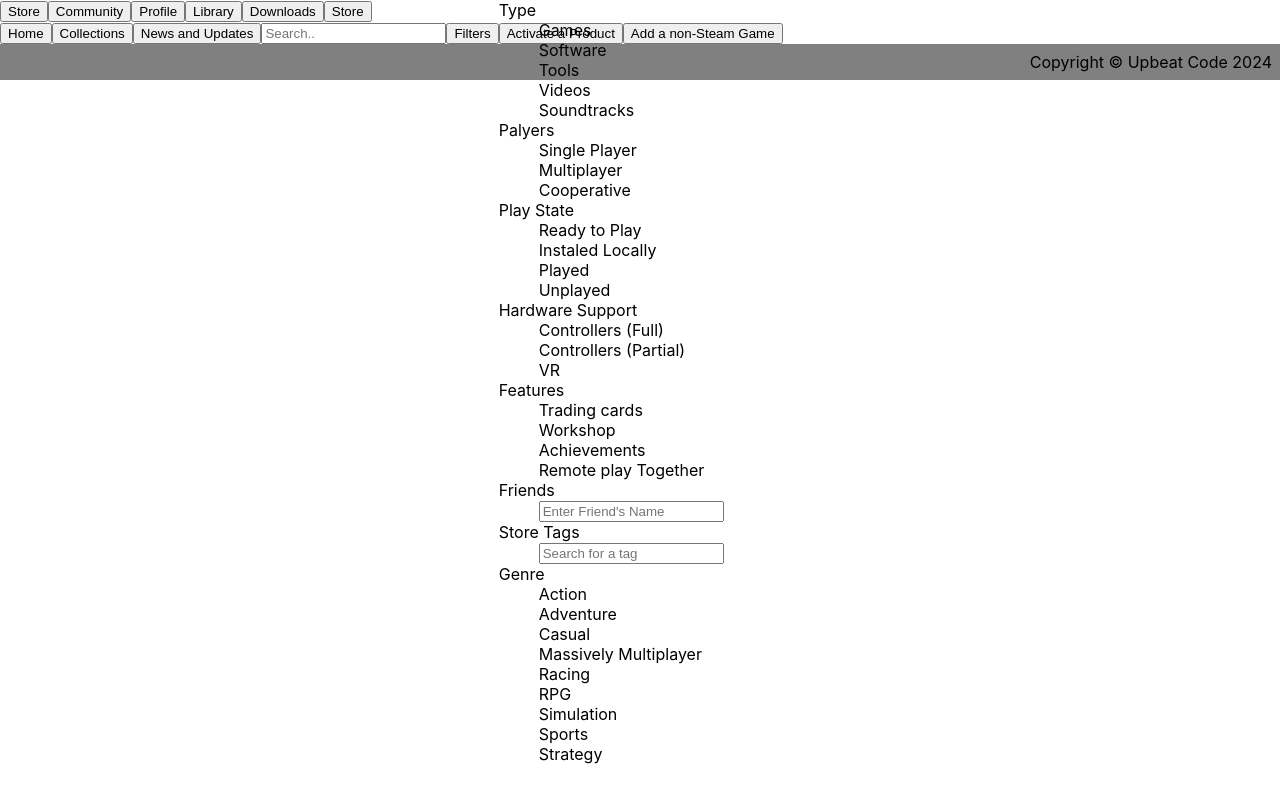
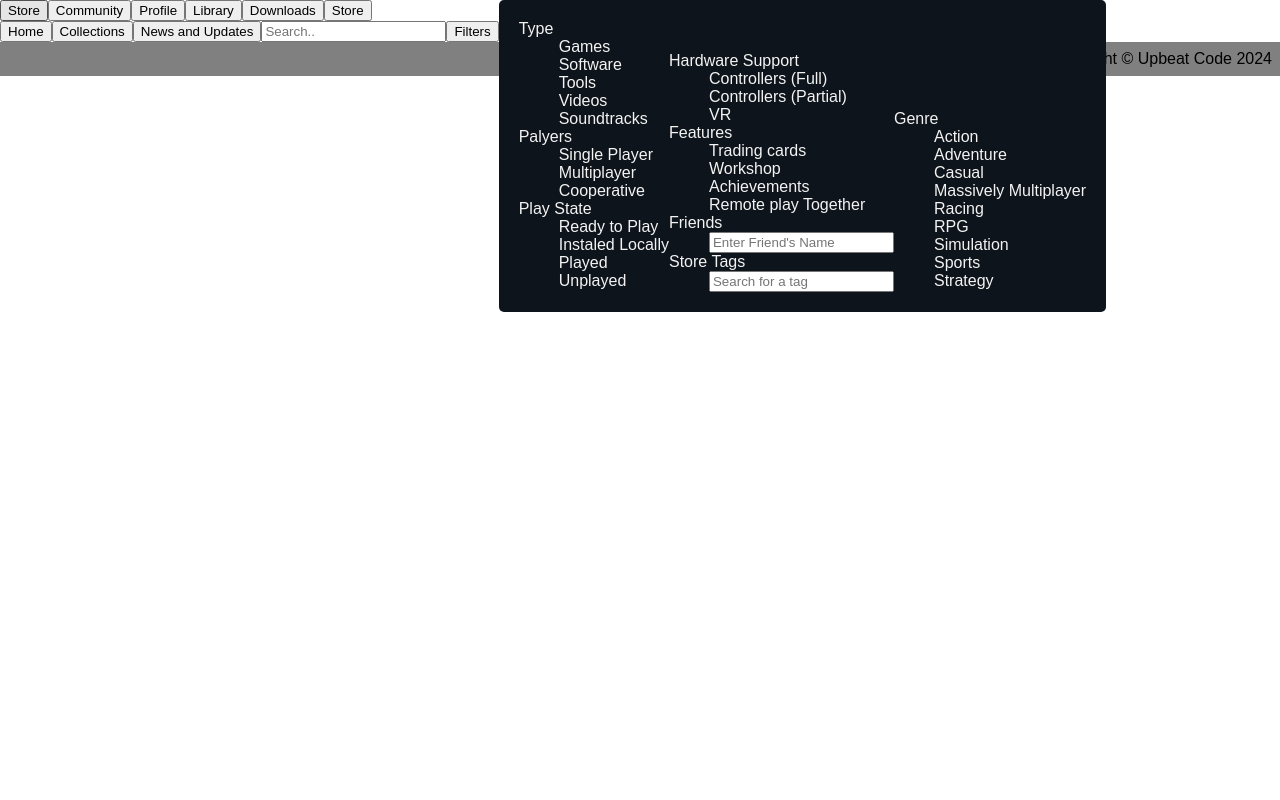
Before and after one commit to BorjonZapata/Steam_Redesign, a React (Create React App) app: page / in a window 1280 px wide. Both pictures are taken after a click on the button "Filters". Built offline with nearby package versions, Linux system fonts and the light colour scheme.

Commit message:
Cambios de css a filtros

```diff
--- a/src/Components/DropDownBtn.jsx
+++ b/src/Components/DropDownBtn.jsx
@@ -6,5 +6,4 @@ function DropDownBtn(props) {
       </button>
     );
   }
-
   export default DropDownBtn;
--- a/src/Components/LibraryFilters.jsx
+++ b/src/Components/LibraryFilters.jsx
@@ -5,7 +5,7 @@ function LibraryFilters(props) {
       <div className='noJumpDiv'>
         {props.isVisible ? (
           <dl className='dropdown'>
-            <div>
+            <div className='dropdwnDiv'>
               <dt>Type</dt>
                 <dd>Games</dd>
                 <dd>Software</dd>
@@ -22,7 +22,7 @@ function LibraryFilters(props) {
                 <dd>Played</dd>
                 <dd>Unplayed</dd>
             </div>
-            <div>
+            <div className='dropdwnDiv'>
               <dt>Hardware Support</dt>
                 <dd>Controllers (Full)</dd>
                 <dd>Controllers (Partial)</dd>
@@ -37,7 +37,7 @@ function LibraryFilters(props) {
               <dt>Store Tags</dt>
                 <dd><input type="text" placeholder="Search for a tag"></input></dd>
             </div>
-            <div>
+            <div className='dropdwnDiv'>
               <dt>Genre</dt>
                 <dd>Action</dd>
                 <dd>Adventure</dd>
--- a/src/Styles.css
+++ b/src/Styles.css
@@ -1,3 +1,12 @@
+body {
+  margin: 0;
+  font-family: motiva, sans-serif;
+  font-style: normal;
+  font-weight: 200;
+  -webkit-font-smoothing: antialiased;
+  -moz-osx-font-smoothing: grayscale;
+}
+
 footer {
   background-color: #808080;
   text-align: right;
@@ -6,13 +15,26 @@ footer {
 }
 .noJumpDiv{
   display: inline
+
 }
 .dropdown {
   text-align: left;
   display: inline-block;
   margin: 0;
-  padding: 0px 4px 0px 0px;
   list-style: none;
   position:absolute;
   top:0;
+  flex-direction: row;
+  justify-content: center;
+  align-items: flex-start;
+  padding: 20px;
+  gap: 15px;
+  background: #0E141B;
+  border-radius: 5px;
+  color: #F3F3F3;
 }
+
+.dropdwnDiv{
+  display: inline-block;
+
+}
--- a/src/index.css
+++ /dev/null
@@ -1,8 +0,0 @@
-body {
-  margin: 0;
-  font-family: -apple-system, BlinkMacSystemFont, 'Segoe UI', 'Roboto', 'Oxygen',
-    'Ubuntu', 'Cantarell', 'Fira Sans', 'Droid Sans', 'Helvetica Neue',
-    sans-serif;
-  -webkit-font-smoothing: antialiased;
-  -moz-osx-font-smoothing: grayscale;
-}
--- a/src/index.js
+++ b/src/index.js
@@ -1,6 +1,6 @@
 import React from 'react';
 import ReactDOM from 'react-dom/client';
-import './index.css';
+import './Styles.css';
 import App from './App';
 import reportWebVitals from './reportWebVitals';
 
```
